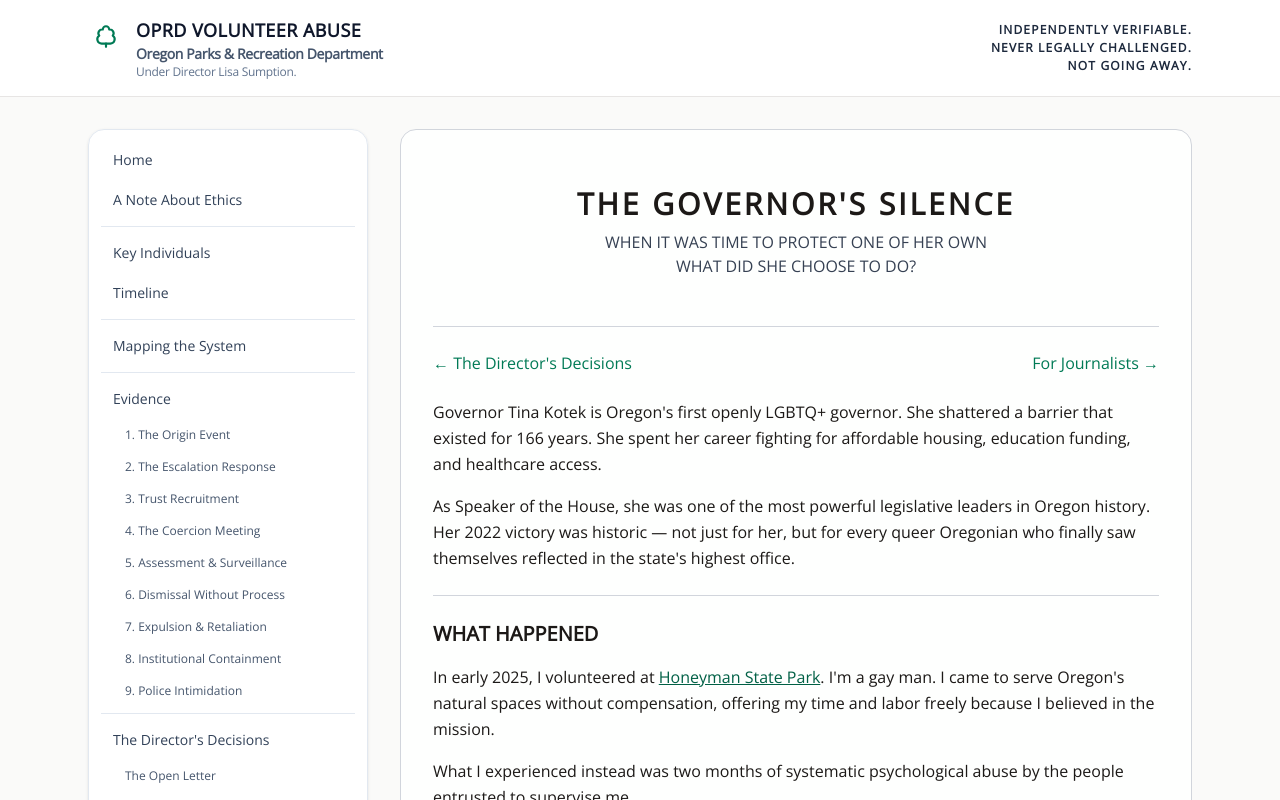
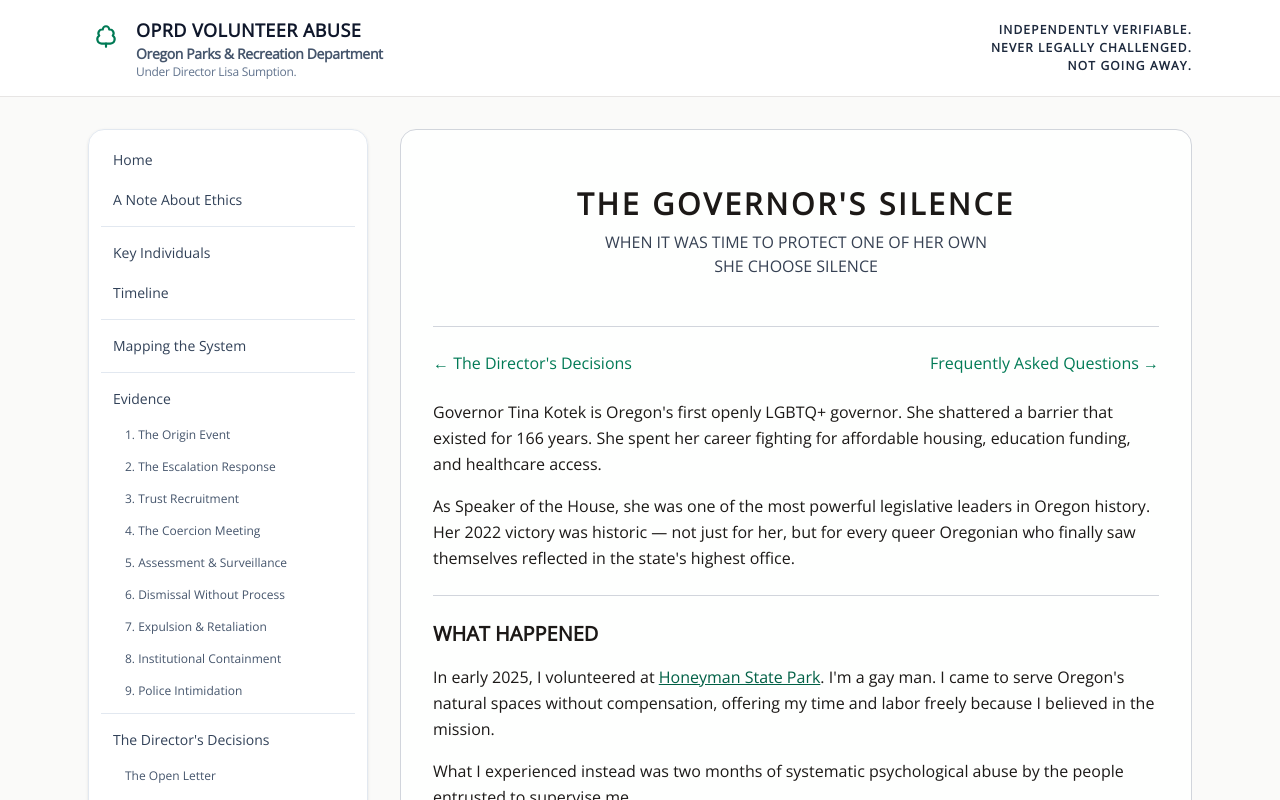
Before and after one commit to rswfire/rswfire.oprd, a Next.js app: page /governor-kotek in a window 1280 px wide. Shown: the top 800 px of the page. Built offline with nearby package versions, Linux system fonts and the light colour scheme.

Commit message:
Updated Governor-Kotek.tsx

```diff
--- a/app/(archive)/governor-kotek/page.tsx
+++ b/app/(archive)/governor-kotek/page.tsx
@@ -17,9 +17,9 @@ export default function GovernorKotekPage() {
         <SectionPage
             title="THE GOVERNOR'S SILENCE"
             subtitle="WHEN IT WAS TIME TO PROTECT ONE OF HER OWN"
-            supplemental="WHAT DID SHE CHOOSE TO DO?"
+            supplemental="SHE CHOOSE SILENCE"
             previousPage={{ href: "/lisa-sumption", label: "The Director's Decisions" }}
-            nextPage={{ href: "/press", label: "For Journalists" }}
+            nextPage={{ href: "/faq", label: "Frequently Asked Questions" }}
         >
             <div className="mt-4 text-base leading-relaxed">
 
```
